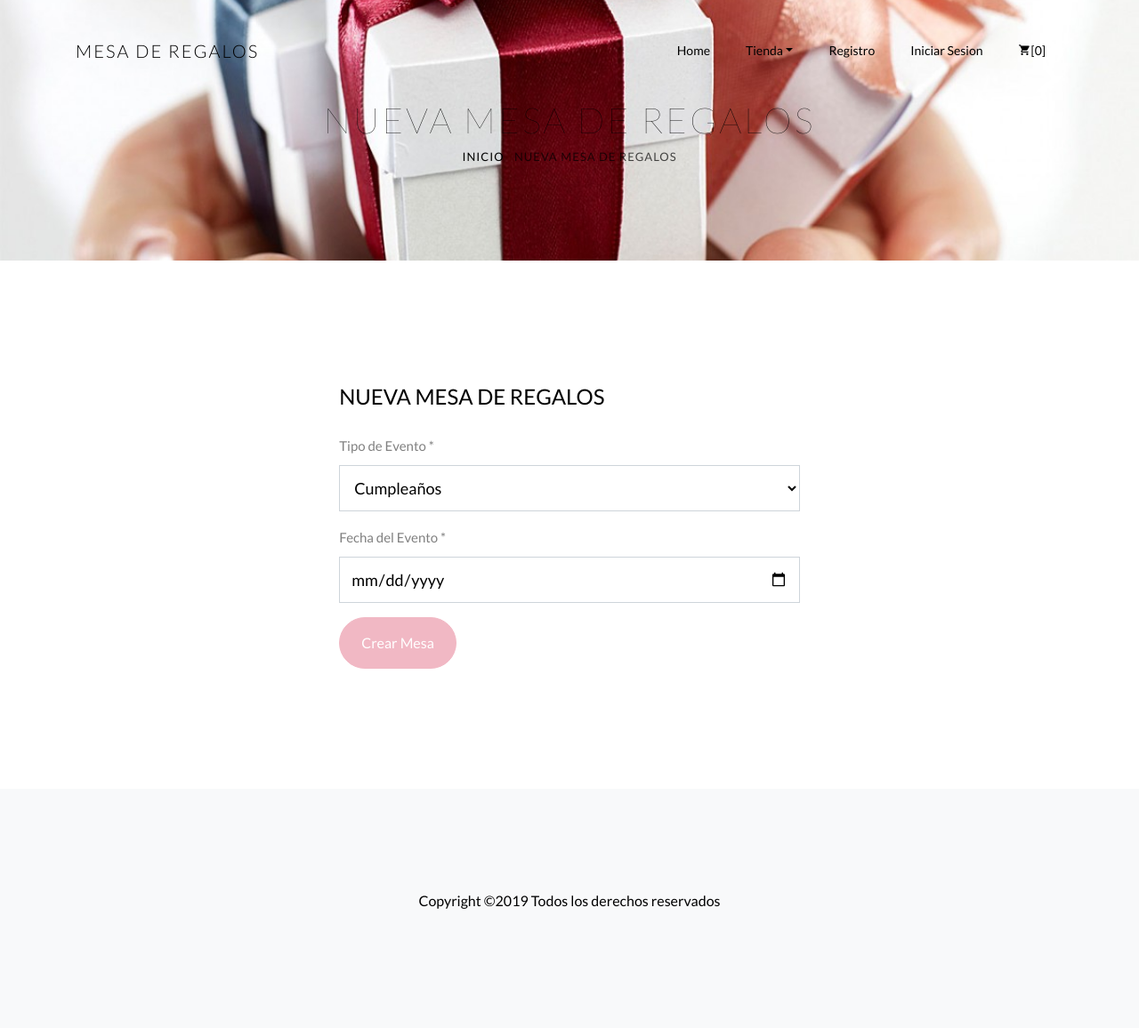
After one commit to jams450/Admon_tec, a PHP site: page /crear_mesa.php in a window 1280 px wide. The commit adds this page. Shown: the whole page at 89% size. Run offline with PHP 8.4, Linux system fonts and the light colour scheme; some libraries are stand-ins or nearby versions; some web fonts are replaced.

Commit message:
Crear mesa

```diff
--- /dev/null
+++ b/crear_mesa.php
@@ -0,0 +1,74 @@
+<?php
+    /*session_start();
+    if (isset($_SESSION['id_sesion_cliente'])) {
+        header("location: index.php");
+    }*/
+?>
+
+<!DOCTYPE html>
+<html lang="en">
+  <?php include_once($_SERVER['DOCUMENT_ROOT'].'/views/head.php'); ?>
+
+  <body>
+
+    <?php include_once($_SERVER['DOCUMENT_ROOT'].'/views/navbar.php'); ?>
+
+		<div class="hero-wrap hero-bread" style="background-image: url('images/index_bg.jpg');">
+      <div class="container">
+        <div class="row no-gutters slider-text align-items-center justify-content-center">
+          <div class="col-md-9 ftco-animate text-center">
+            <h1 class="mb-0 bread">Nueva Mesa de Regalos</h1>
+            <p class="breadcrumbs"><span class="mr-2"><a href="index.php">Inicio</a></span> <span>Nueva Mesa de Regalos</span></p>
+          </div>
+        </div>
+      </div>
+    </div>
+
+		<section class="ftco-section">
+      <div class="container">
+        <div class="row justify-content-center">
+          <div class=" ftco-animate">
+          <form class="steps" method="post" id='newcustomer' name="newcustomer" action="/src/controller/controlador_mesa.php" enctype="multipart/form-data">
+            <h3 class="mb-4 billing-heading">Nueva Mesa de Regalos</h3>
+	          	<div class="row align-items-end">
+	          		<div class="col-md-12">
+	                <div class="form-group">
+	                	<label>Tipo de Evento *</label>
+                    <select name="idtipoevento" id="idtipoevento" class="form-control">
+                        <option value="1">Cumpleaños</option>
+                        <option value="2">Bautizo</option>
+                        <option value="3">Boda</option>
+                        <option value="4">XV Años</option>
+                    </select>
+	                </div>
+	              </div>
+	              <div class="col-md-12">
+	                <div class="form-group">
+	                	<label>Fecha del Evento *</label>
+	                  <input id="fechaevento" class="form-control" name="fechaevento" required="required" type="date" value="" maxlength="80" placeholder="Fecha del Evento (AAAA-MM-DD)*" data-rule-required="true" data-msg-required="Fecha del Evento requerida" autocomplete="off">
+	                </div>
+                </div>
+
+                <div class="w-100"></div>
+                <div class="col-md-12 ">
+                  <input type="hidden" name="operacion" id="operacion" value="alta_mesa">
+                  <button type="submit" id="nuevamesa" name="nuevamesa" class="btn btn-primary py-3 px-4" id="crear_cliente">Crear Mesa</button>
+                  <!--<p><a href="#"class="btn btn-primary py-3 px-4">Registrarse</a></p> -->
+                </div>
+	            </div>
+	          </form><!-- END -->
+
+          </div> <!-- .col-md-8 -->
+        </div>
+      </div>
+    </section> <!-- .section -->
+
+    <?php include_once($_SERVER['DOCUMENT_ROOT'].'/views/footer.php'); ?>
+
+    <?php include_once($_SERVER['DOCUMENT_ROOT'].'/views/scriptjs.php'); ?>
+
+        <script type="text/javascript" src="js/sweetalert2.min.js"></script>
+        <script type="text/javascript" src="src/js/alta_usuario.js"></script>
+
+  </body>
+</html>
--- a/login.php
+++ b/login.php
@@ -6,7 +6,7 @@
 
     <?php include_once($_SERVER['DOCUMENT_ROOT'].'/views/navbar.php'); ?>
 
-		<div class="hero-wrap hero-bread" style="background-image: url('images/bg_6.jpg');">
+		<div class="hero-wrap hero-bread" style="background-image: url('images/index_bg.jpg');">
       <div class="container">
         <div class="row no-gutters slider-text align-items-center justify-content-center">
           <div class="col-md-9 ftco-animate text-center">
--- a/src/js/alta_cliente.js
+++ b/src/js/alta_cliente.js
@@ -43,7 +43,7 @@ $('#registro_cliente').click(function(event) {
             });
             setTimeout(function(){
               window.location="index.php";
-            }, 1500);
+            }, 10000);
 
             break;
           case 'correo_mal':
```
Also changed, not shown: registro_cliente.php (+4 -4 lines), src/controller/controlador_mesa.php (added, +55 -0 lines).
